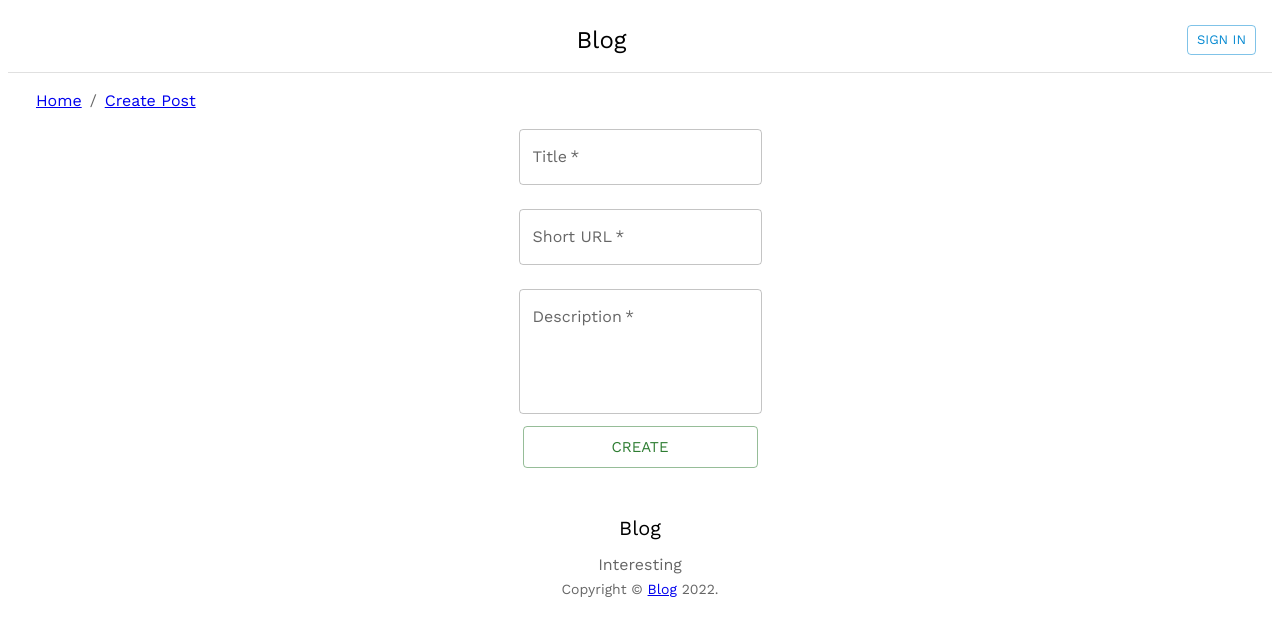
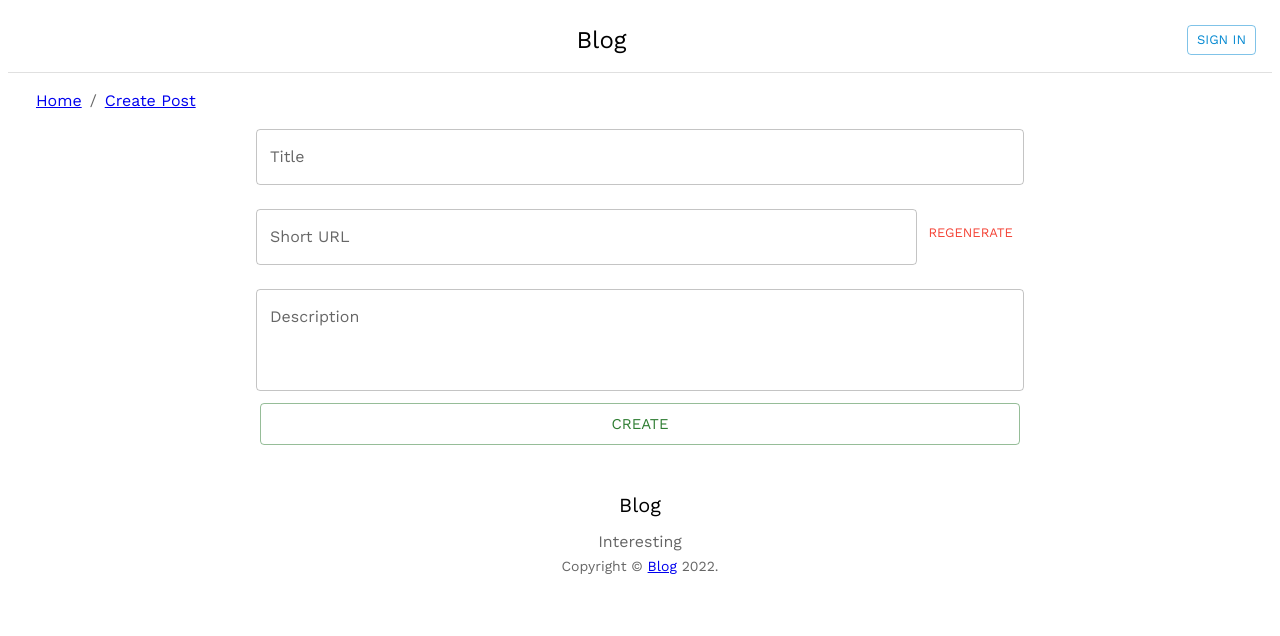
Before and after one commit to misikdmitriy/rich-blog, a React (Create React App) app in the folder frontend/: page /posts/create in a window 1280 px wide. Shown: the top 636 px of the page. Built offline with nearby package versions, Linux system fonts and the light colour scheme; no server answers.

Commit message:
create page

```diff
--- a/frontend/src/components/createPost/CreatePostPage.tsx
+++ b/frontend/src/components/createPost/CreatePostPage.tsx
@@ -1,5 +1,7 @@
-import React from 'react';
-import { Formik, Form, Field } from 'formik';
+import React, { useEffect } from 'react';
+import {
+	Formik, Form, Field, useFormikContext, FormikContextType,
+} from 'formik';
 import * as Yup from 'yup';
 import { Box, TextField, Button } from '@mui/material';
 
@@ -9,8 +11,82 @@ const schema = Yup.object().shape({
 	description: Yup.string().required(),
 });
 
-const CreatePostPage = () => (
-	<Box sx={{ display: 'flex' }} alignItems="center" justifyContent="center">
+const generateShortUrl = (title: string) => title.trim().replace(/[\s.,:?]+/g, '-').toLowerCase();
+
+interface CreatePostValues {
+	title: string,
+	shortUrl: string,
+	description: string,
+}
+
+const CreatePostContext: React.FC = () => {
+	const {
+		values: { title },
+		setFieldValue,
+	} = useFormikContext<CreatePostValues>();
+
+	useEffect(() => {
+		setFieldValue('shortUrl', generateShortUrl(title));
+	}, [title]);
+
+	return null;
+};
+
+const CreatePostPage = () => {
+	function createTextField <TName extends keyof CreatePostValues & string>(
+		name: TName,
+		title: string,
+		{
+			values: {
+				[name]: value,
+			},
+			setFieldValue,
+			touched: {
+				[name]: touched,
+			},
+			errors: {
+				[name]: errors,
+			},
+		}: FormikContextType<CreatePostValues>,
+		other: Record<string, unknown> = {},
+	) {
+		return (
+			<Field
+				name={name}
+				fullWidth
+				component={TextField}
+				margin="normal"
+				label={title}
+				value={value}
+				error={touched && Boolean(errors)}
+				helperText={touched && errors}
+				type="text"
+				id={name}
+				onChange={
+					(event: React.ChangeEvent<HTMLInputElement>) => setFieldValue(name, event.target.value)
+				}
+				{...other}
+			/>
+		);
+	}
+
+	return (
+		<Box
+			sx={{ display: 'flex' }}
+			alignItems="center"
+			justifyContent="center"
+		>
+			<Box
+				sx={{
+					display: 'flex',
+					width: {
+						sx: '90vw',
+						md: '60vw',
+					},
+				}}
+				alignItems="center"
+				justifyContent="center"
+			>
 				<Formik
 					initialValues={{
 						title: '',
@@ -18,52 +94,51 @@ const CreatePostPage = () => (
 						description: '',
 					}}
 					validationSchema={schema}
-			onSubmit={() => {}}
+					onSubmit={() => { }}
 				>
-			{() => (
-				<Form style={{ display: 'flex', flexDirection: 'column' }}>
-					<Field
-						name="title"
-						component={TextField}
-						margin="normal"
-						required
-						label="Title"
-						type="text"
-						id="title"
-					/>
-					<Field
-						name="shortUrl"
-						component={TextField}
-						margin="normal"
-						required
-						label="Short URL"
-						type="text"
-						id="title"
-					/>
-					<Field
-						name="description"
-						component={TextField}
-						margin="normal"
-						multiline
-						rows={4}
-						required
-						label="Description"
-						type="text"
-						id="title"
-					/>
+					{(values: FormikContextType<CreatePostValues>) => (
+						<Form style={{
+							display: 'flex',
+							flexDirection: 'column',
+							flexGrow: 1,
+						}}
+						>
+							{createTextField('title', 'Title', values)}
+							<Box sx={{
+								display: 'flex',
+								flexDirection: 'row',
+							}}
+							>
+								{createTextField('shortUrl', 'Short URL', values)}
+								<Button
+									sx={{ m: 3 }}
+									size="small"
+									color="secondary"
+									onClick={() => {
+										values.setFieldValue('shortUrl', generateShortUrl(values.values.title));
+									}}
+								>
+									Regenerate
+								</Button>
+							</Box>
+							{createTextField('description', 'Description', values, { multiline: true, rows: 3 })}
 							<Button
 								sx={{ m: 1 }}
 								variant="outlined"
 								size="large"
 								color="success"
+								type="submit"
 							>
 								Create
 
 							</Button>
+							<CreatePostContext />
 						</Form>
 					)}
 				</Formik>
 			</Box>
+		</Box>
 	);
+};
 
 export default CreatePostPage;
```
Also changed, not shown: frontend/.eslintrc.json. Lines whose indentation alone changed are shown as unchanged.
